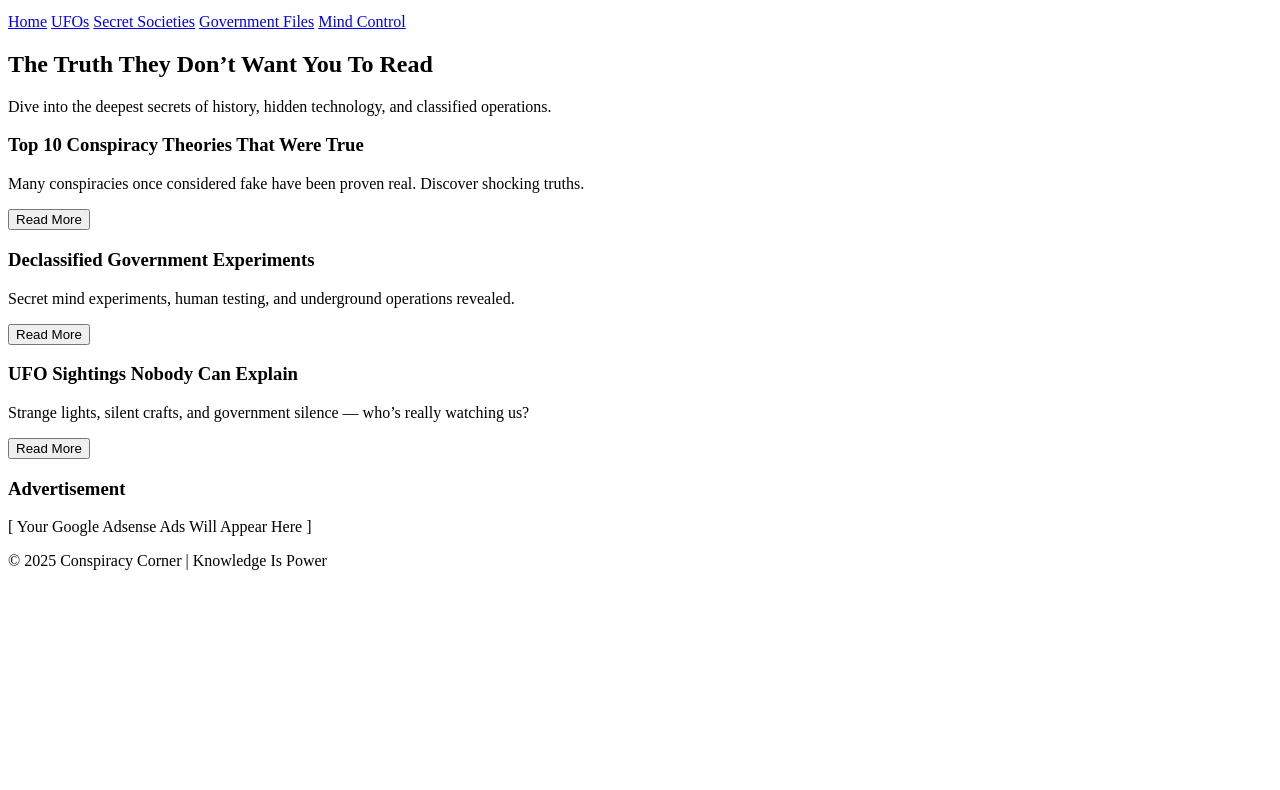
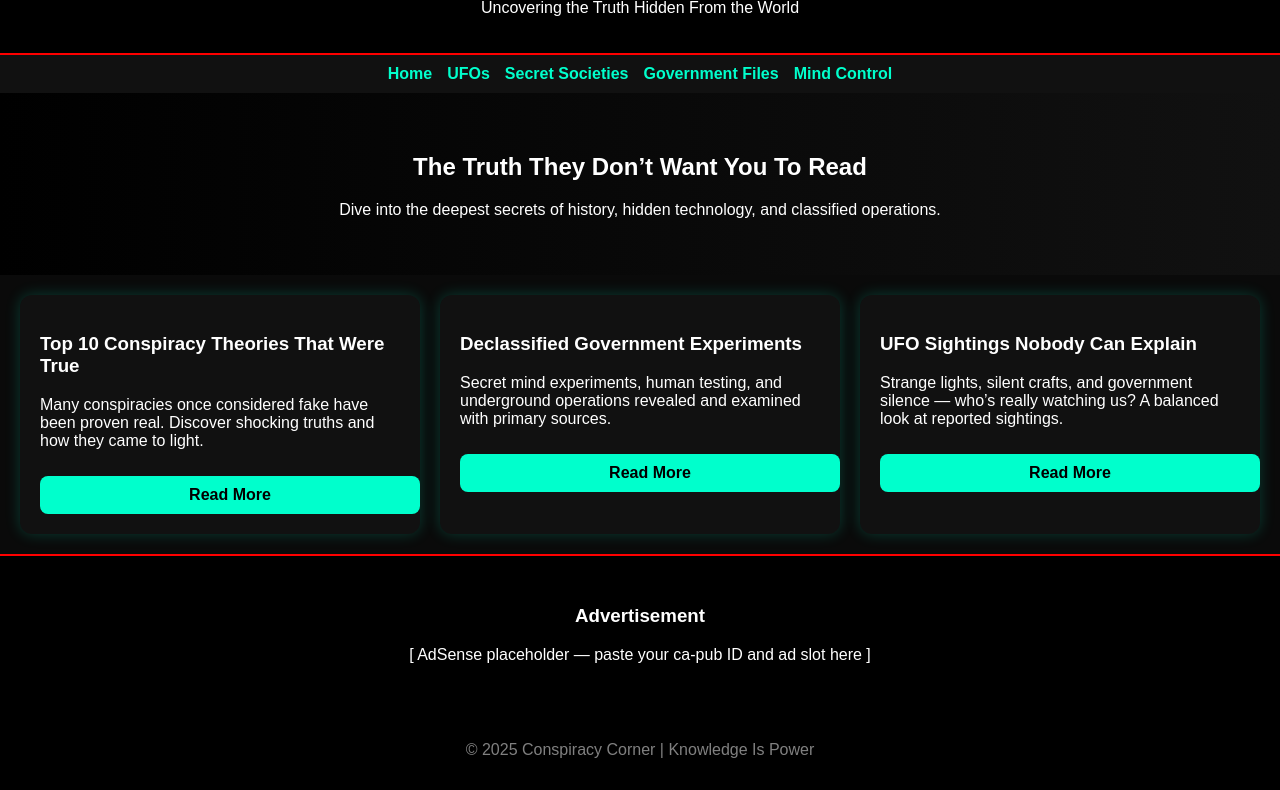
Before and after one commit to kivayiruj-walker/Conspiracycorner, a plain HTML site: page index.html in a window 1280 px wide. Shown: the part 101-891 px from the top of the page. Before the commit the page ends 800 px from the top, so only its background shows below. Drawn offline with Linux system fonts and the light colour scheme.

Commit message:
Improve navigation, accessibility, add styles and article placeholders with AdSense placeholder

```diff
--- a/index.html
+++ b/index.html
@@ -5,23 +5,38 @@
   <meta name="viewport" content="width=device-width, initial-scale=1.0">
   <title>Conspiracy Corner | Hidden Truths Revealed</title>
   <meta name="description" content="Explore deep conspiracy theories, hidden history and secret government files on Conspiracy Corner.">
+
+  <!-- Open Graph / Social -->
+  <meta property="og:title" content="Conspiracy Corner | Hidden Truths Revealed">
+  <meta property="og:description" content="Explore deep conspiracy theories, hidden history and secret government files on Conspiracy Corner.">
+  <meta property="og:type" content="website">
+  <meta property="og:url" content="https://kivayiruj-walker.github.io/Conspiracycorner/">
+  <meta property="og:image" content="/images/og-image.png">
+  <meta name="twitter:card" content="summary_large_image">
+  <link rel="canonical" href="https://kivayiruj-walker.github.io/Conspiracycorner/">
+
   <link rel="stylesheet" href="style.css">
 </head>
 <body>
+
+<a class="skip-link" href="#main">Skip to content</a>
 
 <header>
   <h1>Conspiracy Corner</h1>
   <p>Uncovering the Truth Hidden From the World</p>
 </header>
 
-<nav>
-  <a href="#">Home</a>
-  <a href="#">UFOs</a>
-  <a href="#">Secret Societies</a>
-  <a href="#">Government Files</a>
-  <a href="#">Mind Control</a>
+<nav aria-label="Main navigation">
+  <ul class="nav-list">
+    <li><a href="index.html">Home</a></li>
+    <li><a href="articles/ufos.html">UFOs</a></li>
+    <li><a href="articles/declassified.html">Secret Societies</a></li>
+    <li><a href="articles/declassified.html">Government Files</a></li>
+    <li><a href="articles/top-10.html">Mind Control</a></li>
+  </ul>
 </nav>
 
+<main id="main">
   <section class="hero">
     <h2>The Truth They Don’t Want You To Read</h2>
     <p>Dive into the deepest secrets of history, hidden technology, and classified operations.</p>
@@ -30,31 +45,47 @@
   <section class="content">
     <div class="card">
       <h3>Top 10 Conspiracy Theories That Were True</h3>
-    <p>Many conspiracies once considered fake have been proven real. Discover shocking truths.</p>
-    <button>Read More</button>
+      <p>Many conspiracies once considered fake have been proven real. Discover shocking truths and how they came to light.</p>
+      <a class="btn" href="articles/top-10.html">Read More</a>
     </div>
 
     <div class="card">
       <h3>Declassified Government Experiments</h3>
-    <p>Secret mind experiments, human testing, and underground operations revealed.</p>
-    <button>Read More</button>
+      <p>Secret mind experiments, human testing, and underground operations revealed and examined with primary sources.</p>
+      <a class="btn" href="articles/declassified.html">Read More</a>
     </div>
 
     <div class="card">
       <h3>UFO Sightings Nobody Can Explain</h3>
-    <p>Strange lights, silent crafts, and government silence — who’s really watching us?</p>
-    <button>Read More</button>
+      <p>Strange lights, silent crafts, and government silence — who’s really watching us? A balanced look at reported sightings.</p>
+      <a class="btn" href="articles/ufos.html">Read More</a>
     </div>
   </section>
 
-<section class="ads">
+  <section class="ads" aria-label="Advertisement">
     <h3>Advertisement</h3>
-  <p>[ Your Google Adsense Ads Will Appear Here ]</p>
+    <!-- ADSENSE_PLACEHOLDER: Paste your AdSense snippet here. Example:
+         <script async src="https://pagead2.googlesyndication.com/pagead/js/adsbygoogle.js?client=ca-pub-XXXXXXXXXXXX" crossorigin="anonymous"></script>
+         <ins class="adsbygoogle"
+              style="display:block"
+              data-ad-client="ca-pub-XXXXXXXXXXXX"
+              data-ad-slot="1234567890"
+              data-ad-format="auto"
+              data-full-width-responsive="true"></ins>
+         <script>(adsbygoogle = window.adsbygoogle || []).push({});</script>
+    -->
+    <p>[ AdSense placeholder — paste your ca-pub ID and ad slot here ]</p>
   </section>
+</main>
 
 <footer>
-  <p>© 2025 Conspiracy Corner | Knowledge Is Power</p>
+  <p>© <span id="site-year">2025</span> Conspiracy Corner | Knowledge Is Power</p>
 </footer>
+
+<script>
+  // Update footer year automatically
+  document.getElementById('site-year').textContent = new Date().getFullYear();
+</script>
 
 </body>
 </html>
--- /dev/null
+++ b/style.css
@@ -0,0 +1,118 @@
+body {
+  margin: 0;
+  font-family: Arial, sans-serif;
+  background: #0a0a0a;
+  color: white;
+}
+
+.skip-link {
+  position: absolute;
+  left: -999px;
+  top: auto;
+  width: 1px;
+  height: 1px;
+  overflow: hidden;
+}
+.skip-link:focus {
+  left: 10px;
+  top: 10px;
+  width: auto;
+  height: auto;
+  background: #000;
+  color: #00ffcc;
+  padding: 8px 12px;
+  border-radius: 4px;
+  z-index: 1000;
+}
+
+header {
+  text-align: center;
+  padding: 20px;
+  background: black;
+  border-bottom: 2px solid red;
+}
+
+nav {
+  background: #111;
+  padding: 10px;
+}
+
+.nav-list {
+  list-style: none;
+  display: flex;
+  justify-content: center;
+  gap: 15px;
+  margin: 0;
+  padding: 0;
+  flex-wrap: wrap;
+}
+
+.nav-list a {
+  color: #00ffcc;
+  text-decoration: none;
+  font-weight: bold;
+}
+
+.hero {
+  text-align: center;
+  padding: 40px 20px;
+  background: linear-gradient(to right, black, #111);
+}
+
+.content {
+  display: grid;
+  grid-template-columns: repeat(auto-fit, minmax(250px, 1fr));
+  gap: 20px;
+  padding: 20px;
+}
+
+.card {
+  background: #111;
+  padding: 20px;
+  border-radius: 12px;
+  box-shadow: 0 0 15px rgba(0,255,204,0.2);
+}
+
+.btn {
+  display: inline-block;
+  margin-top: 10px;
+  padding: 10px;
+  width: 100%;
+  text-align: center;
+  background: #00ffcc;
+  color: #000;
+  text-decoration: none;
+  border-radius: 8px;
+  font-weight: bold;
+  cursor: pointer;
+  transition: transform 0.2s, background 0.2s;
+}
+
+.btn:hover {
+  transform: scale(1.05);
+  background: #00e6b8;
+}
+
+.ads {
+  text-align: center;
+  padding: 30px;
+  background: #000;
+  border-top: 2px solid red;
+}
+
+.adsense-slot {
+  max-width: 728px;
+  margin: 0 auto;
+}
+
+footer {
+  text-align: center;
+  padding: 15px;
+  background: black;
+  color: gray;
+}
+
+@media (max-width: 520px) {
+  .nav-list { gap: 10px; }
+  .hero { padding: 30px 12px; }
+}
```
Also changed, not shown: articles/declassified.html (added, +30 -0 lines), articles/top-10.html (added, +41 -0 lines), articles/ufos.html (added, +30 -0 lines), 1 other file. Lines whose indentation alone changed are shown as unchanged.
